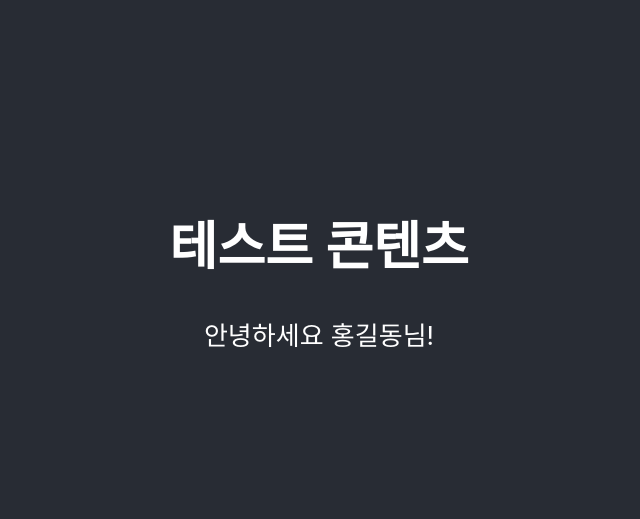
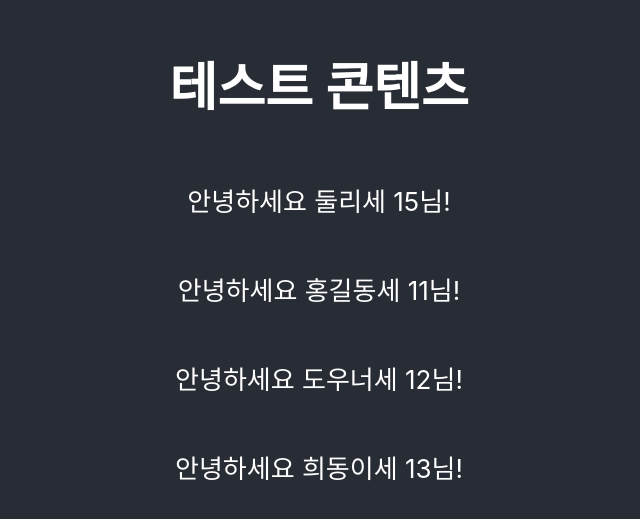
Before and after one commit to skymill2000/20230710insure, a React (Create React App) app in the folder insure/: page / in a window 1280 px wide. Shown: the part 139-658 px from the top of the page, without its empty margins (321-961 px from the left). Built offline with nearby package versions, Linux system fonts and the light colour scheme.

Commit message:
Lecture(React): 컴포넌트 분리  exports 공부 필요

```diff
--- a/insure/src/App.js
+++ b/insure/src/App.js
@@ -1,16 +1,16 @@
 import logo from "./logo.svg";
 import "./App.css";
-
-const Welcome = () => {
-  return `안녕하세요 홍길동님!`;
-};
+import Welcome from "./components/Welcome";
 
 function App() {
   return (
     <div className="App">
       <header className="App-header">
         <h1>테스트 콘텐츠</h1>
-        <Welcome></Welcome>
+        <Welcome username={"둘리"} age={15}></Welcome>
+        <Welcome username={"홍길동"} age={11}></Welcome>
+        <Welcome username={"도우너"} age={12}></Welcome>
+        <Welcome username={"희동이"} age={13}></Welcome>
       </header>
     </div>
   );
--- /dev/null
+++ b/insure/src/components/Welcome.js
@@ -0,0 +1,9 @@
+const Welcome = ({ username, age }) => {
+  return (
+    <p>
+      안녕하세요 {username}세 {age}님!
+    </p>
+  );
+};
+
+export default Welcome;
```
